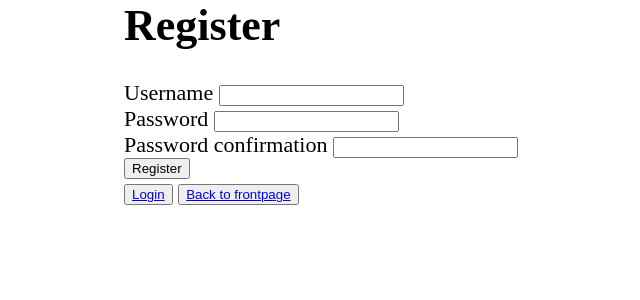
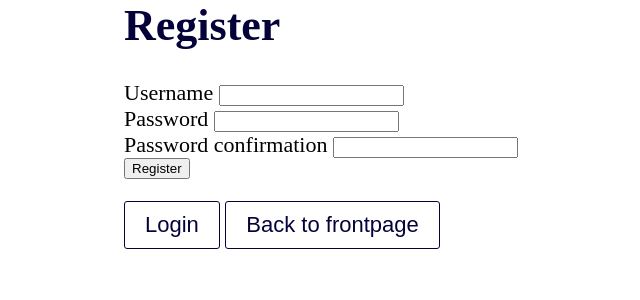
Before and after one commit to Jouchef/ohtu_kandi_viitteet, a Flask app: page /register in a window 1280 px wide. Shown: the top 300 px of the page, without its empty margins (116-756 px from the left). Run offline with Flask 3, Linux system fonts and the light colour scheme; some libraries are stand-ins or nearby versions.

Commit message:
css korjauksia

```diff
--- a/src/static/form.css
+++ b/src/static/form.css
@@ -3,6 +3,11 @@ body {
     margin: auto;
     max-width: 800px;
     font-size: 22px;
+}
+
+h1 {
+
+    color: rgb(4, 2, 57);
 }
 
 .reference {
@@ -20,3 +25,40 @@ body {
 
     color: rgb(4, 2, 57);
 }
+
+.linkstyle {
+    display: inline-block;
+    padding: 10px 20px;
+    border: 1px solid rgb(4, 2, 57);
+    border-radius: 3px;
+    background-color: rgb(255, 255, 255);
+    font-family: Arial, Helvetica, sans-serif;
+    color: rgb(4, 2, 57);
+    font-size: 22px;
+    text-decoration: none;
+    cursor: pointer;
+}
+
+
+.linkstyle:hover {
+
+    background-color: solid rgb(234, 252, 234);
+    animation: glow 1s infinite alternate;
+}
+
+@keyframes glow {
+    0% {
+        box-shadow: 0 0 5px rgb(4, 2, 57);
+    }
+
+    100% {
+        box-shadow: 0 0 20px rgb(4, 2, 57);
+    }
+}
+
+p {
+
+
+    color: rgb(4, 2, 57);
+    font-size: 28px;
+}
--- a/src/templates/register.html
+++ b/src/templates/register.html
@@ -4,6 +4,7 @@
   <link rel="stylesheet" href="static/form.css">
   <title>Reference app</title>
 </head>
+
 <body>
   <h1>Register</h1>
 
@@ -29,13 +30,11 @@
       Register
     </button>
     <br>
-    <button>
-    <a href="/login" class="button">Login</a>
-    </button >
-    <button>
-      <a href="/" class="button">Back to frontpage</a>
-    </button>
   </form>
+
+  <a href="/login" class="linkstyle">Login</a>
+  <a href="/" class="linkstyle">Back to frontpage</a>
+
 
   <script>
     function validateForm() {
```
Also changed, not shown: src/static/style.css (+15 -5 lines), src/templates/index.html (+9 -7 lines).
